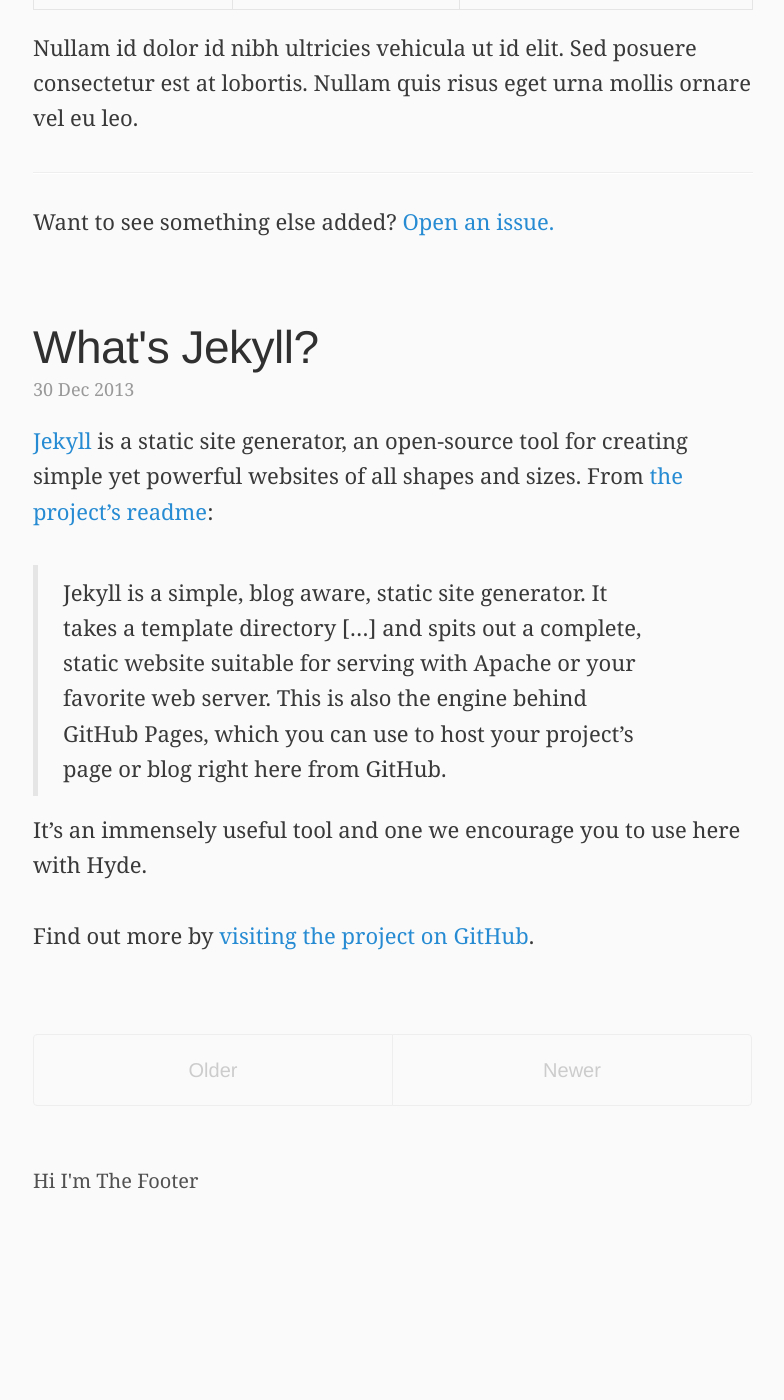
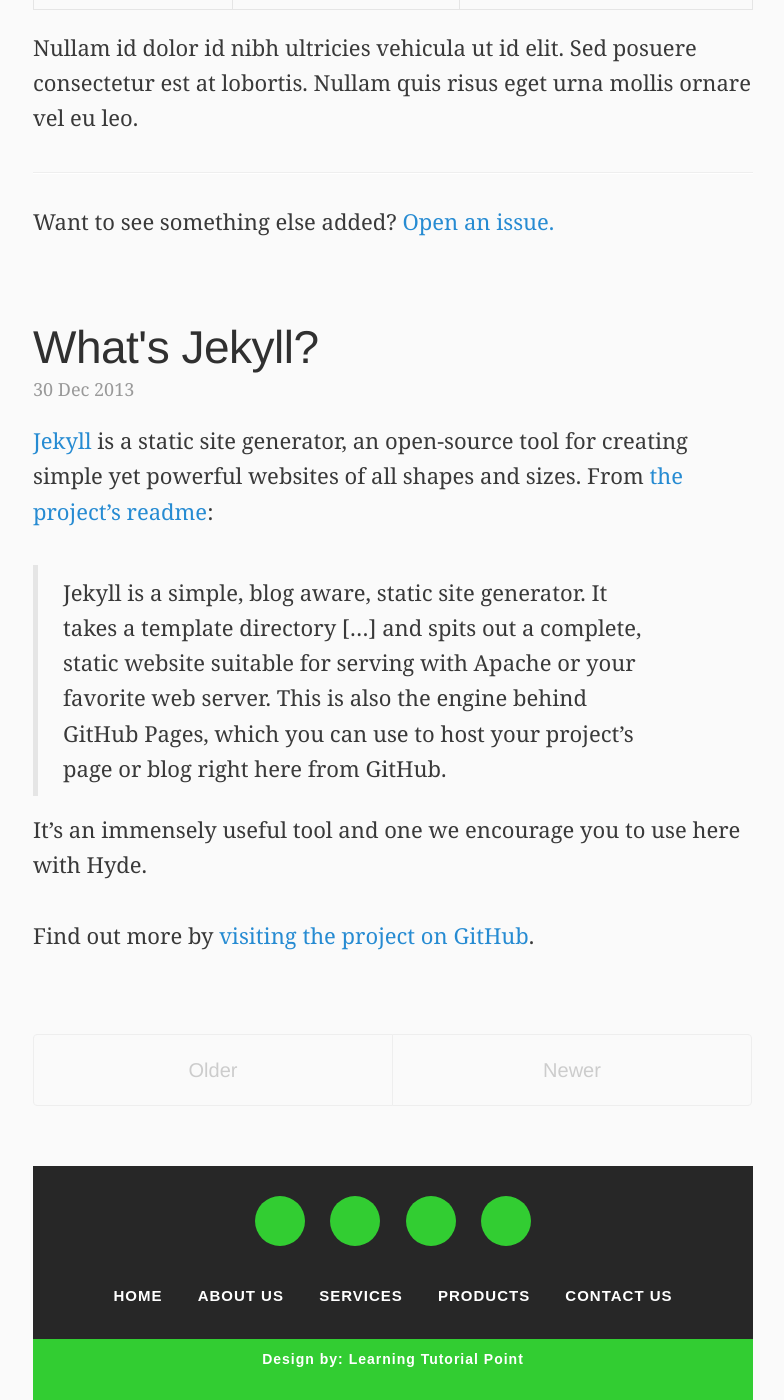
Before and after one commit to markthelefty/markthelefty.github.io, a Jekyll site: the page built from index.html, in a window 1280 px wide and 1400 px high, scrolled down 6573 px. Shown: the whole window, without its empty margins (247-1031 px from the left). Built offline with Jekyll 4.4.1, drawn with Linux system fonts in a browser that asks for light colours; some web fonts are replaced; Markdown is read by kramdown in place of the engine named in the settings; the list of posts is cut into pages by our own code; before the commit the page ends 7789 px from its top, so only the background shows below that.

Commit message:
added footer html & css

```diff
--- a/_includes/footer.html
+++ b/_includes/footer.html
@@ -1 +1,29 @@
-<p>Hi I'm The Footer</p>
+<div class="footer-main-div">
+
+<div class="footer-social-icons">
+  <ul>
+    <li><a href="#" target="blank"><i class="fa fa-facebook"></i></a></li>
+    <li><a href="#" target="blank"><i class="fa fa-twitter"></i></a></li>
+    <li><a href="#" target="blank"><i class="fa fa-google-plus"></i></a></li>
+    <li><a href="#" target="blank"><i class="fa fa-youtube"></i></a></li>
+  </ul>
+</div>
+
+<div class="footer-menu-one">
+  <ul>
+    <li><a href="#">Home</a></li>
+           <li><a href="#">About us</a></li>
+           <li><a href="#">Services</a></li>
+           <li><a href="#">Products</a></li>
+           <li><a href="#">Contact us</a></li>
+  </ul>
+</div>
+
+
+
+
+</div>
+
+<div class="footer-bottom">
+  <p>Design by: <a href="#">Learning Tutorial Point</a></p>
+</div>
--- a/public/css/custom.css
+++ b/public/css/custom.css
@@ -73,3 +73,96 @@
  strong {
   font-weight:600;
  }
+
+ /*
+ * Footer
+ */
+
+
+.footer-main-div{
+  width: 100%;
+  height: auto;
+  margin: auto;
+  background: #272727;
+  padding:30px 0px;
+}
+.footer-social-icons{
+  width: 100%;
+  height: auto;
+  margin: auto;
+}
+.footer-social-icons ul{
+  margin: 0px;
+  padding: 0px;
+  text-align: center;
+}
+.footer-social-icons ul li{
+  display: inline-block;
+  width: 50px;
+  height: 50px;
+  margin: 0px 10px;
+  border-radius: 100%;
+  background: #32CD32;
+}
+.footer-social-icons ul li a{
+  color: #272727;
+  font-size: 25px;
+  display: block;
+}
+.footer-social-icons ul li a i{
+  line-height: 50px;
+}
+.footer-social-icons ul li:hover{
+  background:#f00;
+}
+.footer-social-icons ul li:hover a{
+  color: #fff;
+}
+.footer-menu-one{
+  width: 100%;
+  height: auto;
+  margin: auto;
+  margin-top:25px;
+}
+.footer-menu-one ul{
+  margin: 0px;
+  padding: 0px;
+  text-align: center;
+}
+.footer-menu-one ul li{
+  display: inline-block;
+  margin: 0px 15px;
+}
+.footer-menu-one ul li a{
+  font-family: arial;
+  font-size:15px;
+  font-weight: 600;
+  color: #fff;
+  letter-spacing: 1px;
+  text-transform: uppercase;
+}
+.footer-menu-one ul li a:hover{
+  color: #32CD32;
+}
+
+.footer-bottom{
+  width: 100%;
+  height: auto;
+    margin: auto;
+    background: #32CD32;
+    padding: 10px;
+}
+.footer-bottom p{
+  font-family: arial;
+  font-size: 14px;
+  text-align: center;
+  color: #fff;
+  font-weight: 600;
+  letter-spacing: 1px;
+}
+.footer-bottom p a{
+  color: #fff;
+}
+.footer-bottom p a:hover{
+  color: #272727;
+}
```
